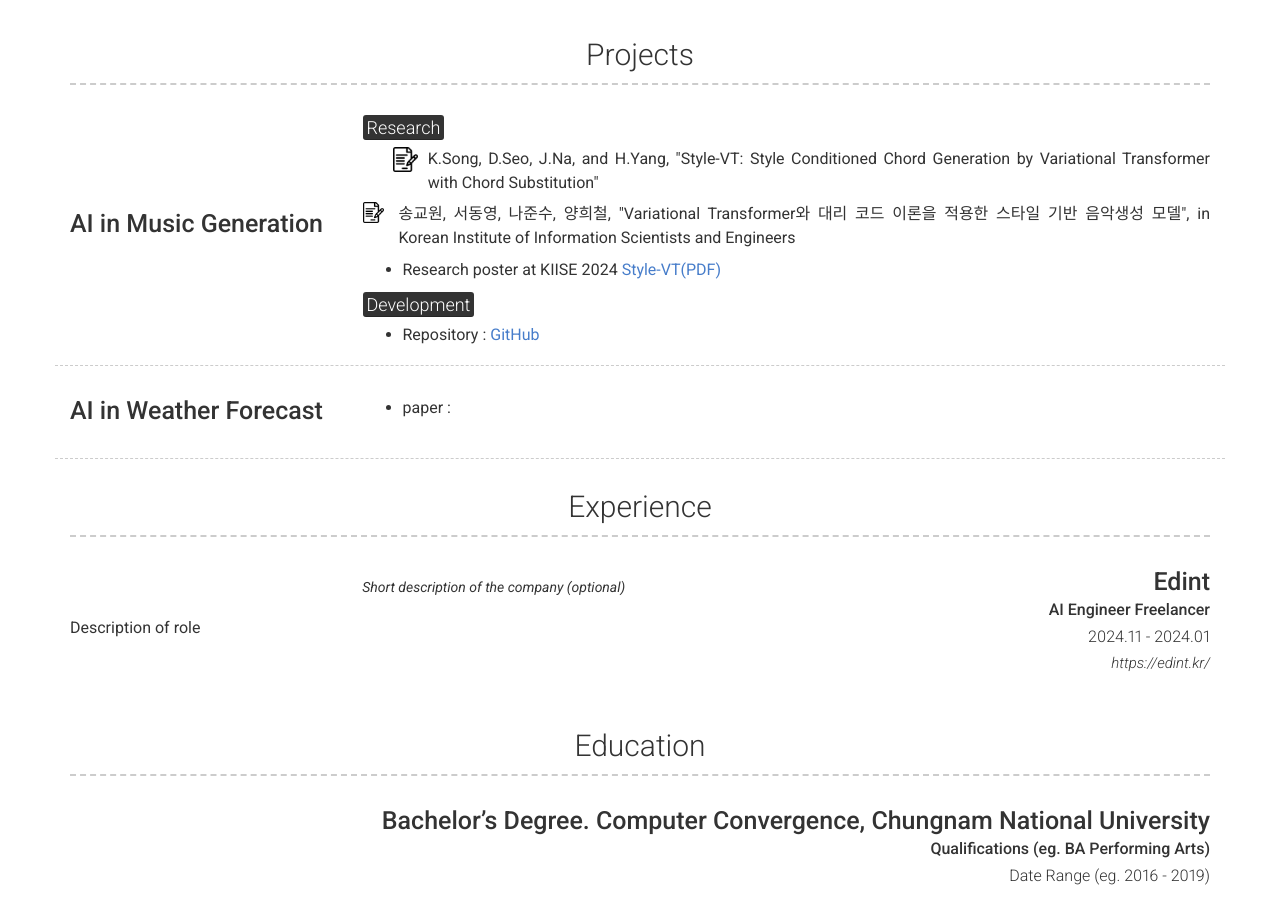
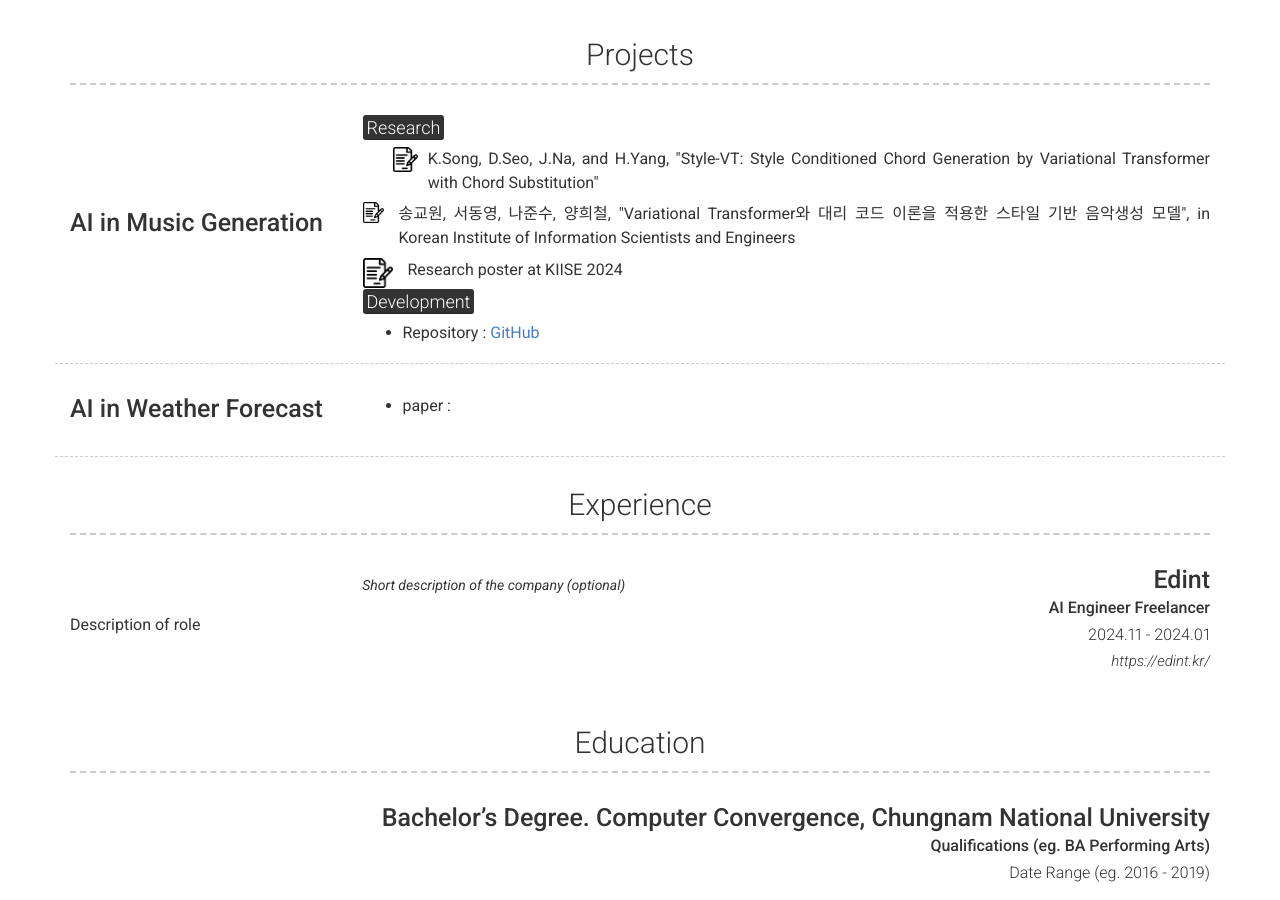
Before and after one commit to tim000519/tim000519.github.io, a Jekyll site: the page built from index.md, in a window 1280 px wide and 900 px high, scrolled down 515 px. Built offline with Jekyll 4.4.1, drawn with Linux system fonts in a browser that asks for light colours; nearby versions of some CDN libraries.

Commit message:
Update _config.yml

```diff
--- a/_config.yml
+++ b/_config.yml
@@ -91,7 +91,14 @@
             </p>
           </div>
 
-          - Research poster at KIISE 2024 <a href="/pdf/poster.pdf" target="_blank">Style-VT(PDF)</a>
+          <div style="display: flex; align-items: flex-start;">
+            <a href="/pdf/poster.pdf" target="_blank" style="margin-right: 10px;">
+              <img src="/images/contract.png" alt="PDF" width="30" style="vertical-align: top;">
+            </a>
+            <p style="margin-left: 5px; vertical-align: middle;">
+              Research poster at KIISE 2024
+            </p>
+          </div>
 
           ## <mark style="margin-bottom: 10px;">Development</mark>
           - Repository : [GitHub](https://github.com/tim000519/Style-VT)
```
